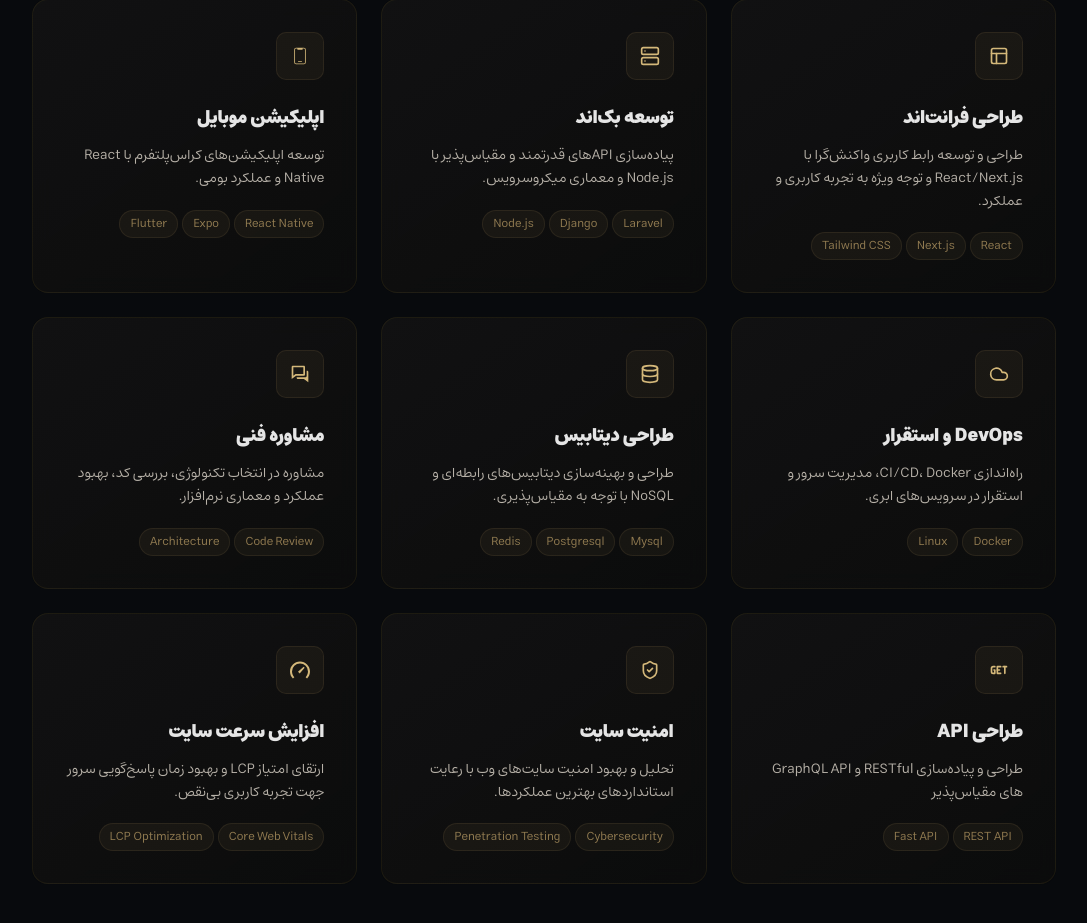
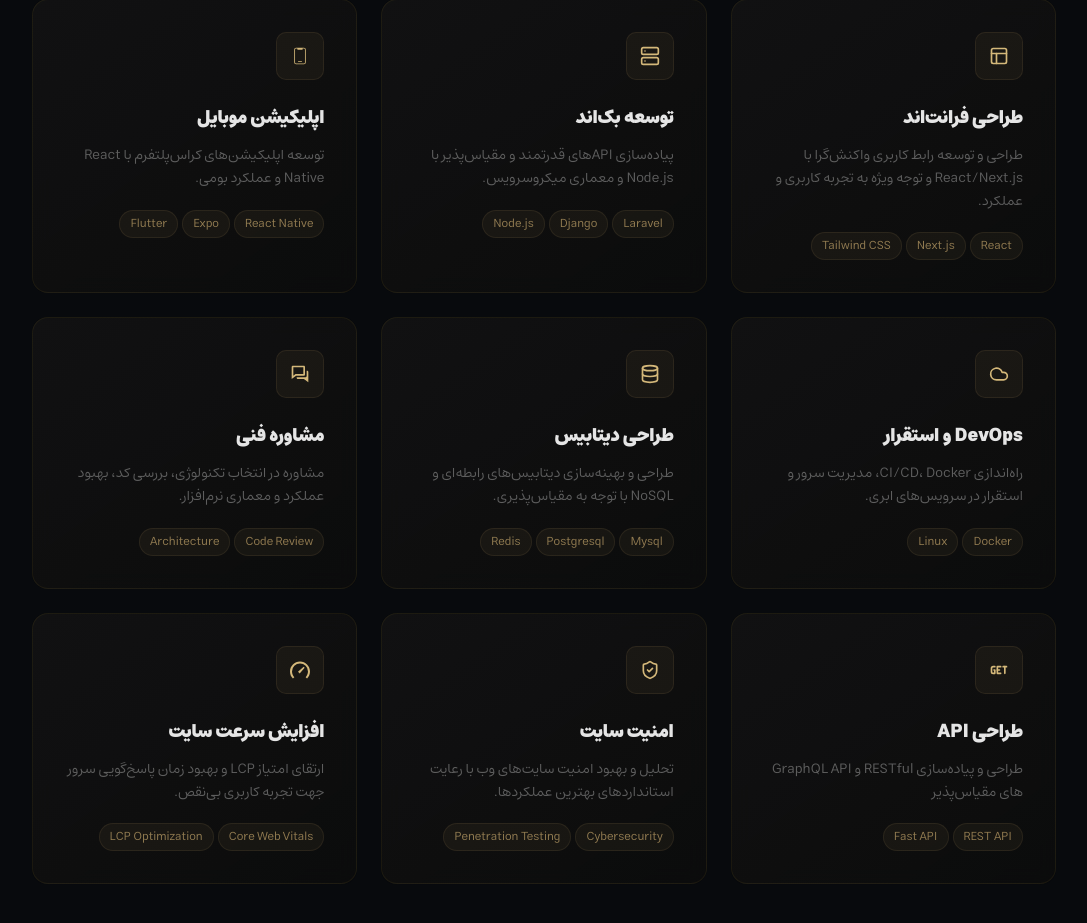
Before and after one commit to ahsharifi/ahsharifidev-site, a React (Vite) app: page / in a window 1280 px wide. Shown: the part 1705-2628 px from the top of the page, without its empty margins (96-1183 px from the left). Built offline with nearby package versions, Linux system fonts and the light colour scheme.

Commit message:
feature(smooth scroll): add lenis package for smooth scroll

```diff
--- a/package.json
+++ b/package.json
@@ -11,6 +11,7 @@
   },
   "dependencies": {
     "@tailwindcss/vite": "^4.3.3",
+    "lenis": "^1.3.26",
     "lucide-react": "^1.33.0",
     "react": "^19.2.8",
     "react-dom": "^19.2.8",
--- a/src/App.css
+++ b/src/App.css
@@ -154,6 +154,9 @@ header button:hover {
   Services
 ===================================================*/
 
+#services {
+  scroll-margin-top: 150px;
+}
 
 @keyframes breath {
   0% {
--- a/src/App.tsx
+++ b/src/App.tsx
@@ -1,3 +1,5 @@
+import { useEffect } from "react";
+import Lenis from "lenis";
 import "./App.css";
 import About from "./components/About";
 import Header from "./components/Header";
@@ -5,6 +7,19 @@ import Hero from "./components/Hero";
 import Services from "./components/Services";
 
 function App() {
+  useEffect(() => {
+    const lenis = new Lenis({
+      smoothWheel: true,
+      lerp: 0.1,
+    });
+
+    function raf(time: number) {
+      lenis.raf(time);
+      requestAnimationFrame(raf);
+    }
+
+    requestAnimationFrame(raf);
+  });
   return (
     <>
       <Header />
--- a/src/index.css
+++ b/src/index.css
@@ -241,7 +241,7 @@ h6 {
 }
 
 p {
-  color: var(--text-secondary);
+  opacity: 0.8;
 }
 
 /* ============================================
```
Also changed, not shown: 1 other file (tests, documents, lock files or other folders).
